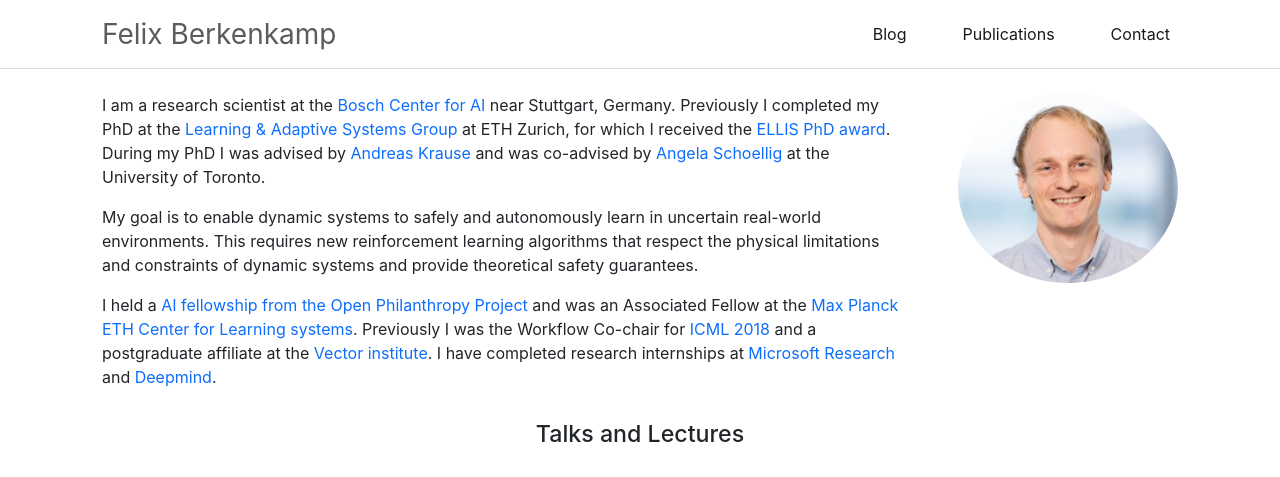
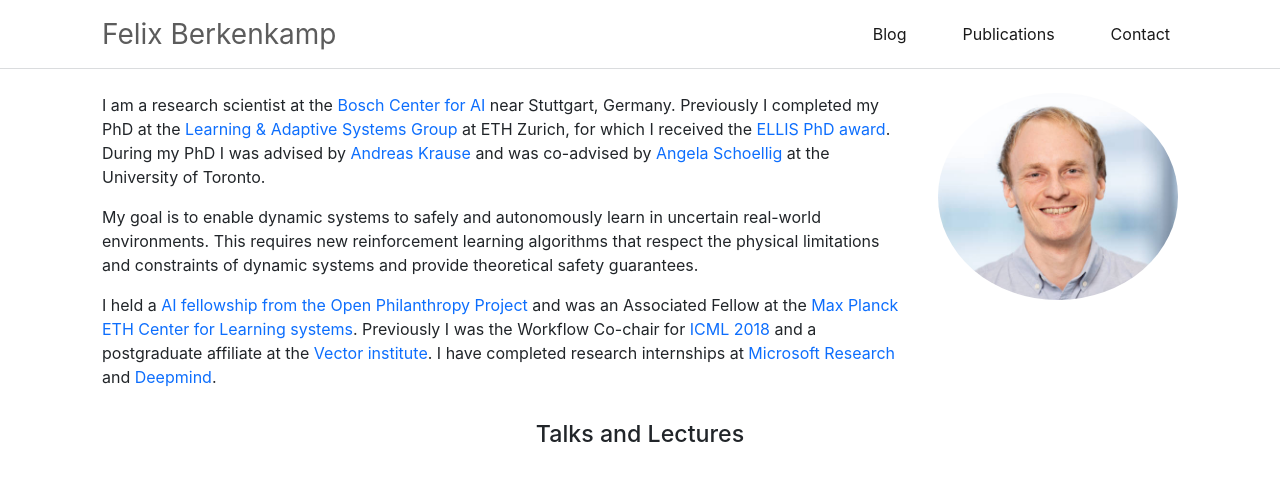
Before and after one commit to befelix/befelix.github.io, a Jekyll site: the page built from _pages/index.html, in a window 1280 px wide. Shown: the top 477 px of the page. Built offline with Jekyll 4.4.1, drawn with Linux system fonts in a browser that asks for light colours; grey boxes are pictures that could not be loaded.

Commit message:
Minor tweak to profile size

```diff
--- a/_includes/css/about.scss
+++ b/_includes/css/about.scss
@@ -3,7 +3,8 @@
 @import "youtube";
 
 .portrait {
-  width: 220px;
+  width: 15em;
+  height: auto;
   max-width: 50%;
   border-radius: 50%;
 }
```
